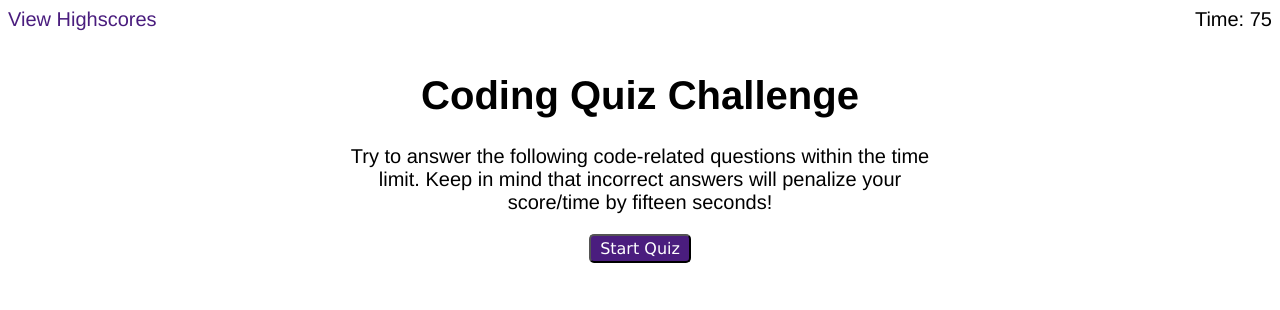
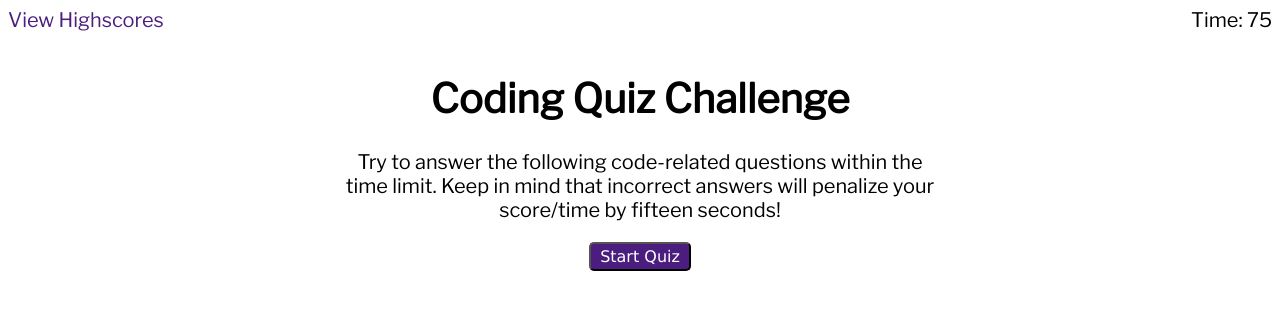
Before and after one commit to Pythonidaer/CodingQuiz, a plain HTML site: page index.html in a window 1280 px wide. Drawn offline with nearby package versions, Linux system fonts and the light colour scheme.

Commit message:
tried a new font-family from Google to try and improve Performance ranking in Lighthouse

```diff
--- a/assets/css/styles.css
+++ b/assets/css/styles.css
@@ -1,5 +1,6 @@
 body {
-    font-family:'Franklin Gothic Medium', 'Arial Narrow', Arial, sans-serif;
+    /* font-family:'Franklin Gothic Medium', 'Arial Narrow', Arial, sans-serif; */
+    font-family: 'Libre Franklin', sans-serif;
     font-size: 20px;
 }
 
--- a/index.html
+++ b/index.html
@@ -5,6 +5,8 @@
     <meta name="viewport" content="width=device-width, initial-scale=1.0">
     <meta name="Description" content="Author: Jonathan Michael Hammond,
     Aspiring Full Stack Developer, LinkedIn: https://www.linkedin.com/in/jonamichahammo/">
+    <link rel="preconnect" href="https://fonts.gstatic.com">
+    <link href="https://fonts.googleapis.com/css2?family=Libre+Franklin&display=swap" rel="stylesheet">
     <link rel="stylesheet" href="assets/css/styles.css">
     <title>JavaScript Coding Quiz</title>
 </head>
```
